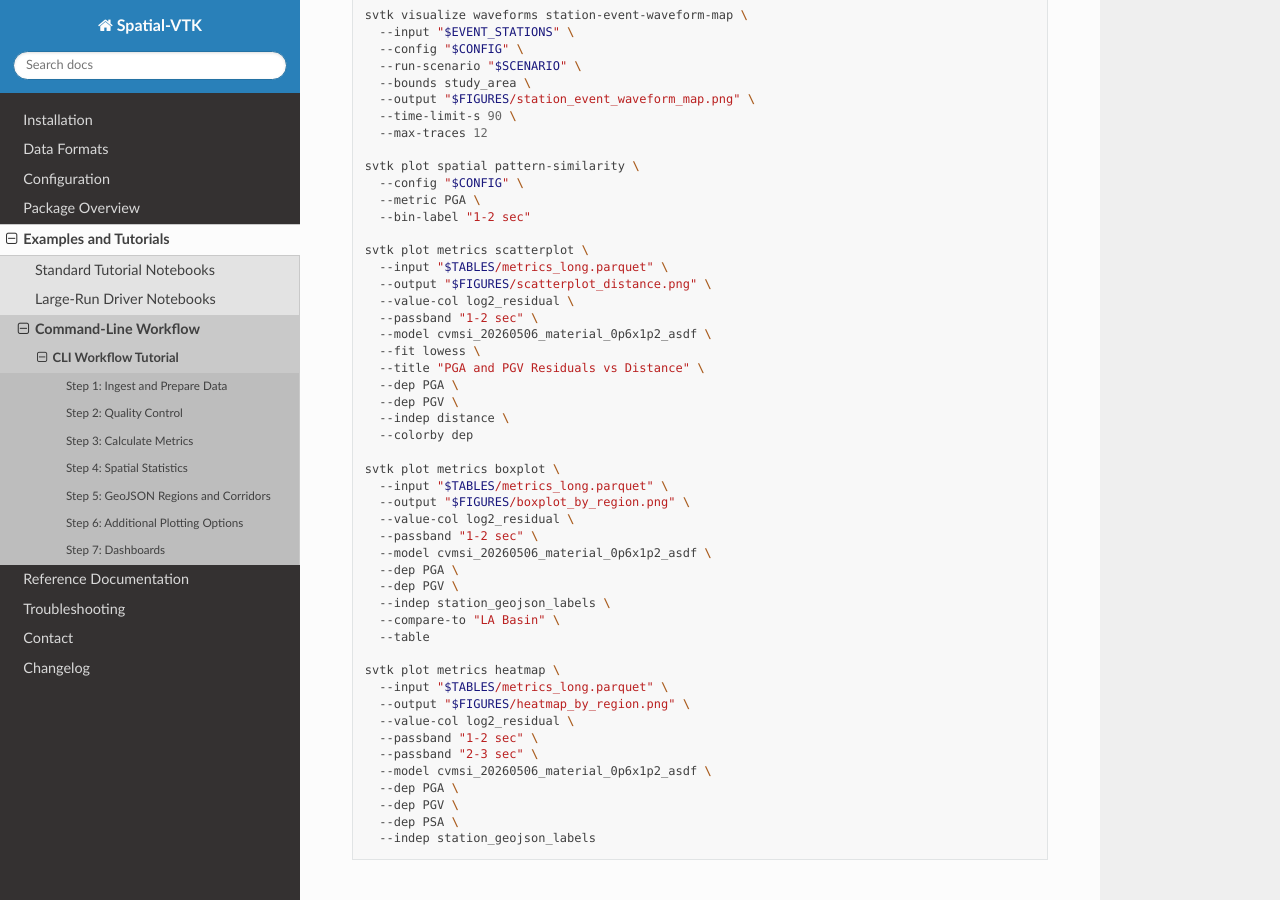
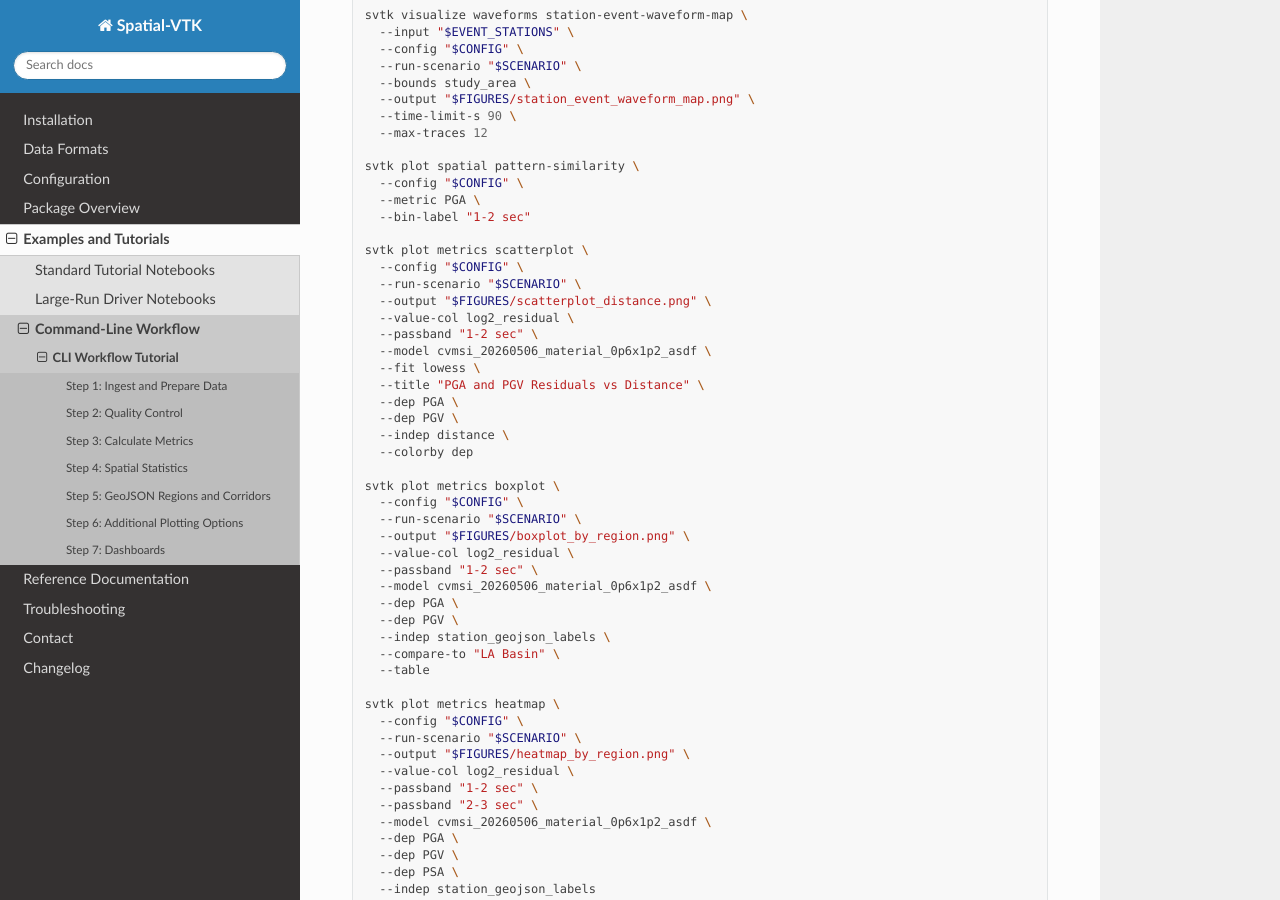
Before and after one commit to bcbirkel/spatial-vtk, a Sphinx documentation site: the page built from docs/examples/cli_workflow.rst, in a window 1280 px wide and 900 px high, scrolled down 6140 px. Built offline with Sphinx 7.4.7 and the Read the Docs theme 3.1.0, drawn with Linux system fonts in a browser that asks for light colours; some of the changed text lies outside the part shown.

Commit message:
Use config-backed inputs in CLI workflow docs

```diff
--- a/docs/changelog.rst
+++ b/docs/changelog.rst
@@ -2,6 +2,10 @@ Changelog
 =========
 
 2026-06-19
+   - Updated the CLI workflow tutorial so routine GeoJSON and metric plotting
+     commands resolve ``metrics_long`` through the active config instead of
+     teaching raw ``$TABLES/metrics_long.parquet`` inputs for standard
+     workflow outputs.
    - Made ``svtk plot metrics period-spectra`` use the configured
      ``metrics_long`` table by default, and taught ``plot_period_spectra()`` to
      accept standard metric-table residual/value columns through ``value_col``
--- a/docs/examples/cli_workflow.rst
+++ b/docs/examples/cli_workflow.rst
@@ -281,7 +281,6 @@ Work with region polygons and corridor selections, then make maps and waveform s
      --config "$CONFIG" \
      --run-scenario "$SCENARIO" \
      --geojson "$REGIONS" \
-     --metrics "$TABLES/metrics_long.parquet" \
      --chunksize 1000000 \
      --verbose
 
@@ -291,7 +290,8 @@ Work with region polygons and corridor selections, then make maps and waveform s
      --verbose
 
    svtk plot metrics boxplot \
-     --input "$TABLES/metrics_long.parquet" \
+     --config "$CONFIG" \
+     --run-scenario "$SCENARIO" \
      --output "$FIGURES/geojson_region_boxplot.png" \
      --value-col log2_residual \
      --passband "1-2 sec" \
@@ -346,7 +346,8 @@ Create waveform maps, pattern-similarity diagnostics, and flexible metric plots
      --bin-label "1-2 sec"
 
    svtk plot metrics scatterplot \
-     --input "$TABLES/metrics_long.parquet" \
+     --config "$CONFIG" \
+     --run-scenario "$SCENARIO" \
      --output "$FIGURES/scatterplot_distance.png" \
      --value-col log2_residual \
      --passband "1-2 sec" \
@@ -359,7 +360,8 @@ Create waveform maps, pattern-similarity diagnostics, and flexible metric plots
      --colorby dep
 
    svtk plot metrics boxplot \
-     --input "$TABLES/metrics_long.parquet" \
+     --config "$CONFIG" \
+     --run-scenario "$SCENARIO" \
      --output "$FIGURES/boxplot_by_region.png" \
      --value-col log2_residual \
      --passband "1-2 sec" \
@@ -371,7 +373,8 @@ Create waveform maps, pattern-similarity diagnostics, and flexible metric plots
      --table
 
    svtk plot metrics heatmap \
-     --input "$TABLES/metrics_long.parquet" \
+     --config "$CONFIG" \
+     --run-scenario "$SCENARIO" \
      --output "$FIGURES/heatmap_by_region.png" \
      --value-col log2_residual \
      --passband "1-2 sec" \
```
Also changed, not shown: 1 other file.
